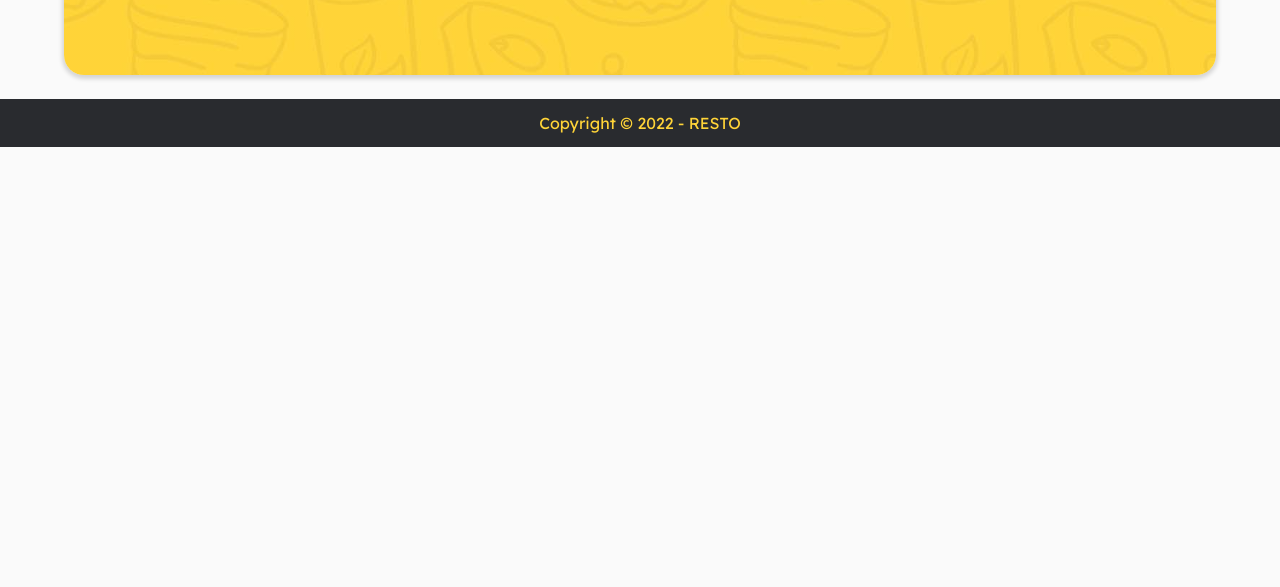
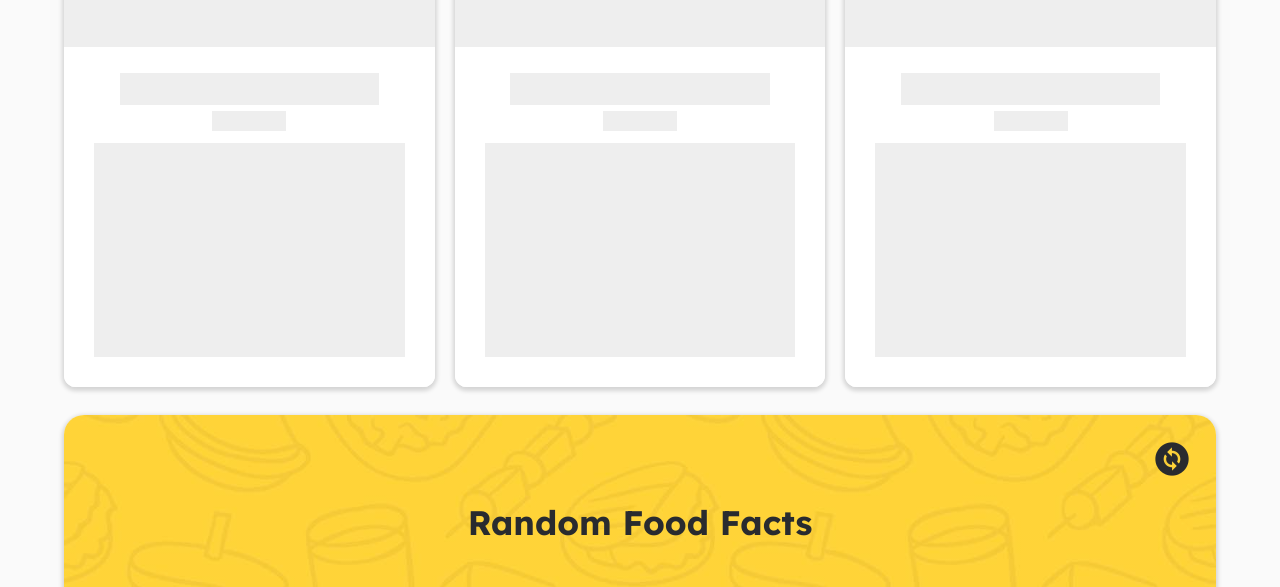
Before and after one commit to ryno-andryano/resto, a website built with webpack: page src/templates/index.html in a window 1280 px wide. Shown: the part 738-1325 px from the top of the page. Before the commit the page ends 885 px from the top, so only its background shows below. Built offline with nearby package versions, Linux system fonts and the light colour scheme; no server answers; files whose address does not match are found by name.

Commit message:
Added Restaurant List Placeholder

```diff
--- a/src/scripts/index.js
+++ b/src/scripts/index.js
@@ -2,6 +2,7 @@ import 'regenerator-runtime';
 import 'jquery';
 import 'material-icons/iconfont/filled.css';
 import '../styles/main.scss';
+import '../styles/placeholder-style.scss';
 import App from './view/app';
 import swRegister from './utils/sw-register';
 
--- a/src/scripts/view/app.js
+++ b/src/scripts/view/app.js
@@ -1,4 +1,5 @@
 import './components/header-component';
+import './components/skip-component';
 import './components/hero-component';
 import './components/footer-component';
 import './components/explore-component';
--- /dev/null
+++ b/src/scripts/view/components/skip-component.js
@@ -0,0 +1,12 @@
+class SkipComponent extends HTMLElement {
+  connectedCallback() {
+    this.render();
+  }
+
+  render() {
+    this.innerHTML = `
+      <a href="#main" id="skip-link" class="skip-link">Skip to Content</a>`;
+  }
+}
+
+customElements.define('skip-component', SkipComponent);
--- a/src/scripts/view/pages/explore-restaurants.js
+++ b/src/scripts/view/pages/explore-restaurants.js
@@ -1,5 +1,8 @@
 import DicodingRestaurantSource from '../../data/source';
-import {createRestaurantItemTemplate} from '../templates/template';
+import {
+  createRestaurantItemTemplate,
+  restaurantItemPlaceholder,
+} from '../templates/template';
 import facts from '../../data/facts';
 
 const ExploreRestaurants = {
@@ -8,11 +11,20 @@ const ExploreRestaurants = {
   },
 
   async afterRender() {
+    const root = $('.restaurant__list')[0];
+    root.innerHTML = restaurantItemPlaceholder(3);
+
     const restaurants = await DicodingRestaurantSource.exploreRestaurants();
-    const root = $('.restaurant__list')[0];
-    restaurants.forEach((restaurant) => {
-      root.innerHTML += createRestaurantItemTemplate(restaurant);
-    });
+    if (restaurants == '') {
+      root.outerHTML =
+        '<p style="text-align: center">No restaurants found.</p>';
+    } else {
+      let restaurantList = '';
+      restaurants.forEach((restaurant) => {
+        restaurantList += createRestaurantItemTemplate(restaurant);
+      });
+      root.innerHTML = restaurantList;
+    }
 
     const randomizeFactHandler = (facts) => {
       const randomFact = () => {
--- a/src/scripts/view/pages/favorite-restaurants.js
+++ b/src/scripts/view/pages/favorite-restaurants.js
@@ -1,5 +1,8 @@
 import FavoriteRestaurantIdb from '../../data/favorite';
-import {createRestaurantItemTemplate} from '../templates/template';
+import {
+  createRestaurantItemTemplate,
+  restaurantItemPlaceholder,
+} from '../templates/template';
 
 const FavoriteRestaurants = {
   async render() {
@@ -7,15 +10,19 @@ const FavoriteRestaurants = {
   },
 
   async afterRender() {
+    const root = $('.restaurant__list')[0];
+    root.innerHTML = restaurantItemPlaceholder(3);
+
     const restaurants = await FavoriteRestaurantIdb.getAllRestaurants();
-    const root = $('.restaurant__list')[0];
     if (restaurants == '') {
       root.outerHTML =
         '<p style="text-align: center">No restaurants found.</p>';
     } else {
+      let restaurantList = '';
       restaurants.forEach((restaurant) => {
-        root.innerHTML += createRestaurantItemTemplate(restaurant);
+        restaurantList += createRestaurantItemTemplate(restaurant);
       });
+      root.innerHTML = restaurantList;
     }
   },
 };
--- a/src/scripts/view/templates/template.js
+++ b/src/scripts/view/templates/template.js
@@ -25,6 +25,26 @@ const createRestaurantItemTemplate = ({
         <p class="restaurant-item__description">${description}</p>
       </li>
 `;
+
+const restaurantItemPlaceholder = (loop) => {
+  let restaurantItemHtml = '';
+  for (let i = 0; i < loop; i++) {
+    restaurantItemHtml += `
+    <div class="placeholder-restaurant">
+      <div class="placeholder-restaurant__inner"></div>
+      <div class="placeholder-restaurant__inner"></div>
+      <div class="placeholder-restaurant__inner"></div>
+      <div class="placeholder-restaurant__inner"></div>
+      <div class="placeholder-restaurant__inner"></div>
+      <div class="placeholder-restaurant__inner"></div>
+      <div class="placeholder-restaurant__inner"></div>
+      <div class="placeholder-restaurant__inner"></div>
+      <div class="placeholder-restaurant__inner"></div>
+      <div class="placeholder-restaurant__inner"></div>
+    </div>`;
+  }
+  return restaurantItemHtml;
+};
 
 const currentDate = new Date().toLocaleDateString(
   ('id-ID', {year: 'numeric', month: 'long', day: 'numeric'}),
@@ -95,4 +115,5 @@ export {
   createRestaurantDetailTemplate,
   createNewReviewTemplate,
   createReviewListTemplate,
+  restaurantItemPlaceholder,
 };
--- /dev/null
+++ b/src/styles/placeholder-style.scss
@@ -0,0 +1,112 @@
+.placeholder-restaurant {
+  height: 560px;
+  overflow: hidden;
+  background: #000;
+  position: relative;
+  border-radius: 12px;
+  box-shadow: 0px 2px 4px 2px rgba(0, 0, 0, 0.15);
+
+  animation-duration: 1.7s;
+  animation-fill-mode: forwards;
+  animation-iteration-count: infinite;
+  animation-timing-function: linear;
+  animation-name: placeholderAnimate;
+  background: #f6f7f8;
+  background: linear-gradient(to right, #eee 2%, #ddd 18%, #eee 33%);
+  background-size: 1300px;
+
+  &__inner {
+    width: 100%;
+    height: 20px;
+    position: absolute;
+    background: #fff;
+    z-index: 2;
+
+    &:after,
+    &:before {
+      width: inherit;
+      height: inherit;
+      content: '';
+      position: absolute;
+    }
+
+    &:nth-child(1) {
+      top: 220px;
+      left: 0;
+      width: 100%;
+      height: 26px;
+    }
+
+    &:nth-child(2) {
+      top: 246px;
+      left: 0;
+      width: 15%;
+      height: 32px;
+    }
+
+    &:nth-child(3) {
+      top: 246px;
+      right: 0;
+      width: 15%;
+      height: 32px;
+    }
+
+    &:nth-child(4) {
+      top: 278px;
+      left: 0;
+      width: 100%;
+      height: 6px;
+    }
+
+    &:nth-child(5) {
+      top: 284px;
+      left: 0;
+      width: 30px;
+      height: 276px;
+    }
+
+    &:nth-child(6) {
+      top: 284px;
+      right: 0;
+      width: 30px;
+      height: 276px;
+    }
+
+    &:nth-child(7) {
+      bottom: 0;
+      left: 0;
+      width: 100%;
+      height: 30px;
+    }
+
+    &:nth-child(8) {
+      top: 304px;
+      left: 0;
+      width: 100%;
+      height: 12px;
+    }
+
+    &:nth-child(9) {
+      top: 284px;
+      left: 0;
+      width: 40%;
+      height: 20px;
+    }
+
+    &:nth-child(10) {
+      top: 284px;
+      right: 0;
+      width: 40%;
+      height: 20px;
+    }
+  }
+}
+
+@keyframes placeholderAnimate {
+  0% {
+    background-position: -650px 0;
+  }
+  100% {
+    background-position: 650px 0;
+  }
+}
--- a/src/templates/index.html
+++ b/src/templates/index.html
@@ -12,7 +12,7 @@
   </head>
 
   <body>
-    <a href="#main" id="skip-link" class="skip-link">Skip to Content</a>
+    <skip-component></skip-component>
 
     <header-component></header-component>
 
```
